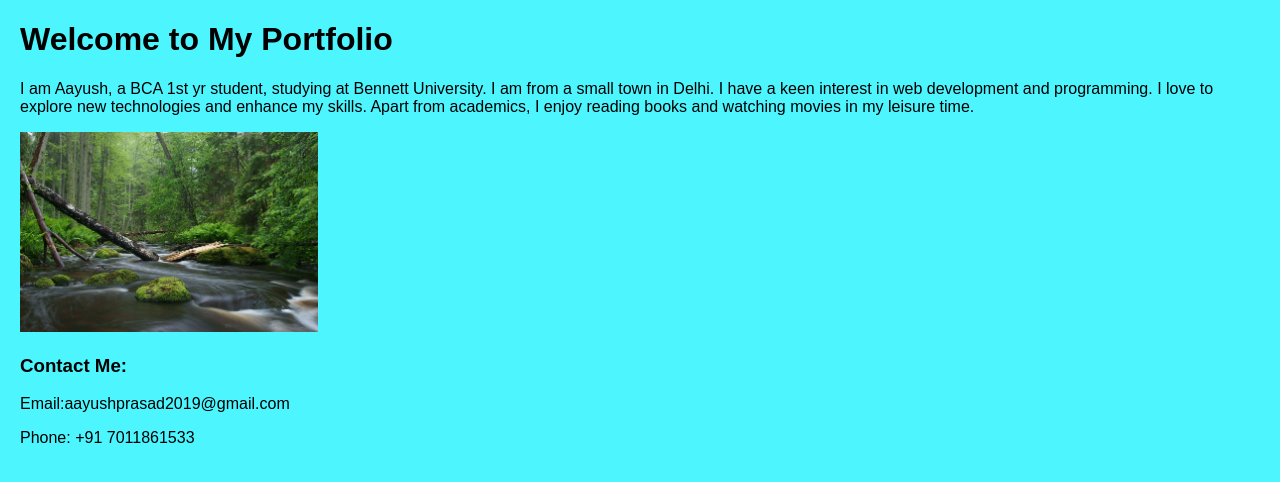
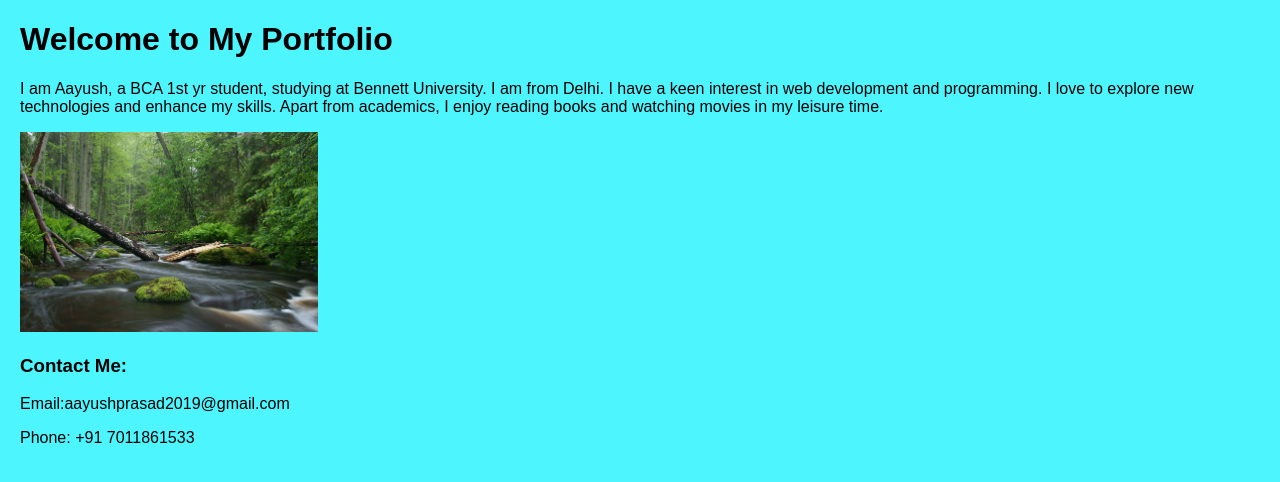
Before and after one commit to ShriAayush/Student-Portfolio-2, a plain HTML site: page index.html in a window 1280 px wide. Drawn offline with Linux system fonts and the light colour scheme.

Commit message:
Update index.html

```diff
--- a/index.html
+++ b/index.html
@@ -20,7 +20,7 @@
     <h1>Welcome to My Portfolio</h1>
     <div class="stu">
         <p>
-            I am Aayush, a BCA 1st yr student, studying at Bennett University. I am from a small town in Delhi. I have a keen interest in web development and programming. I love to explore new technologies and
+            I am Aayush, a BCA 1st yr student, studying at Bennett University. I am from Delhi. I have a keen interest in web development and programming. I love to explore new technologies and
             enhance my skills. Apart from academics, I enjoy reading books and watching movies in my leisure
             time.
         </p>
```
